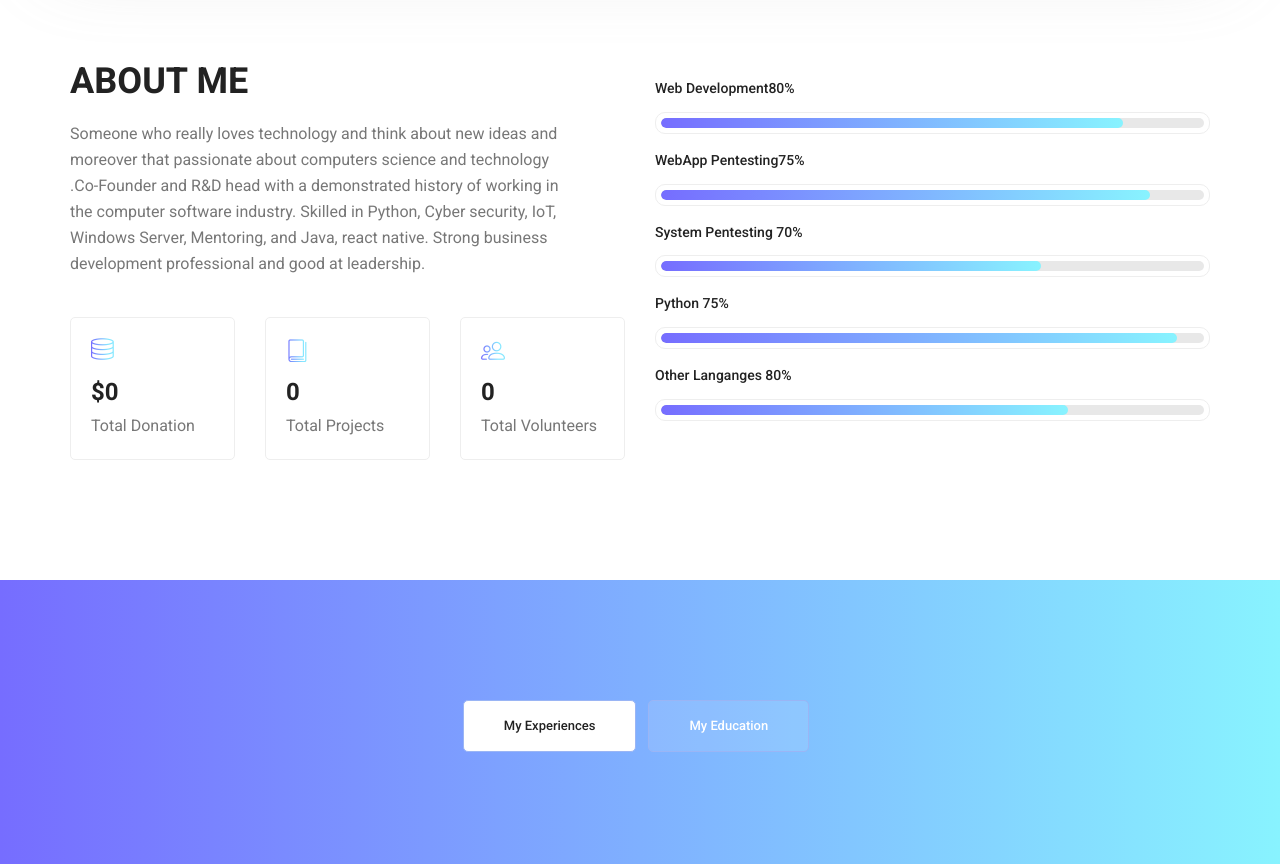
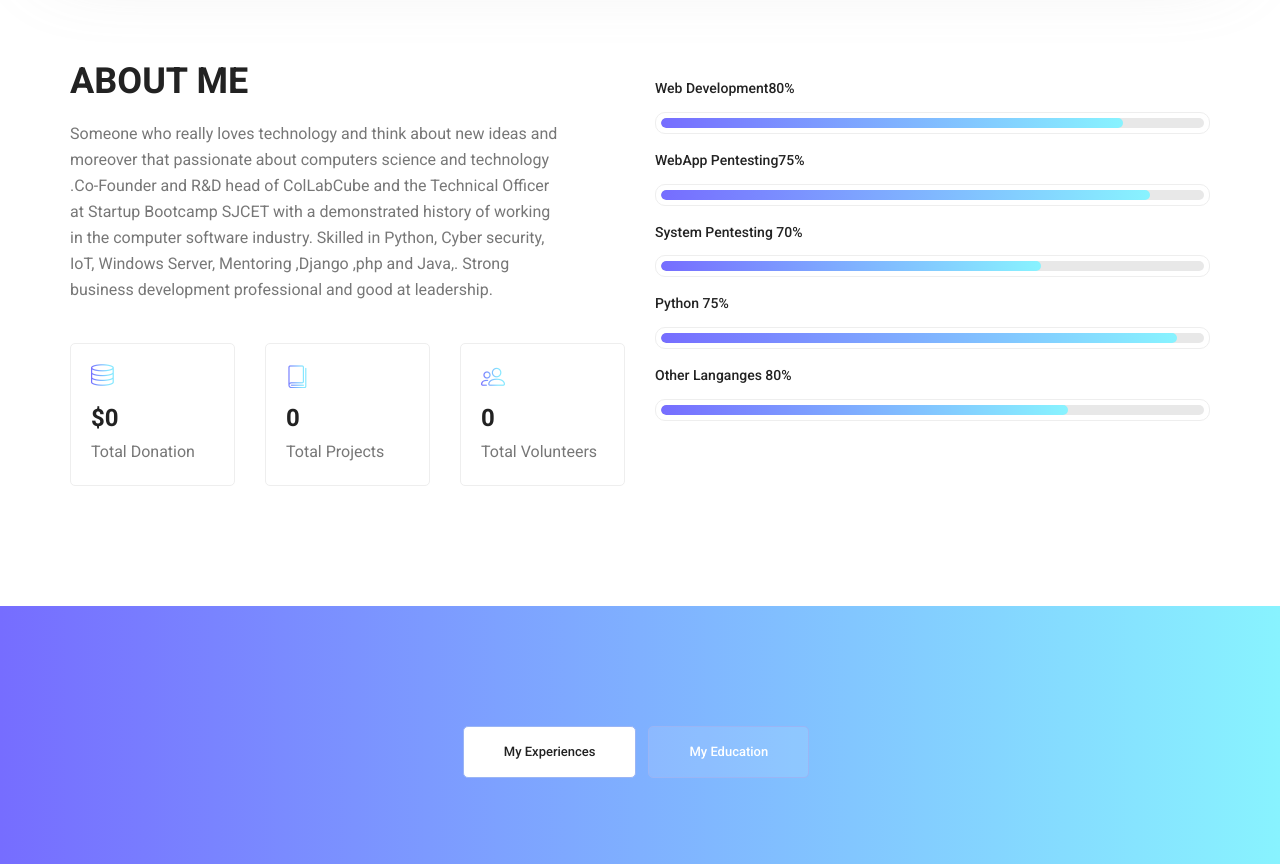
Before and after one commit to tomthomas12/tomthomas007.github.io, a plain HTML site: page index.html in a window 1280 px wide. Shown: the part 1020-1884 px from the top of the page. Drawn offline with Linux system fonts and the light colour scheme.

Commit message:
Update index.html

```diff
--- a/index.html
+++ b/index.html
@@ -91,7 +91,7 @@
         			<div class="col-lg-6">
         				<div class="welcome_text">
         					<h4>About Me</h4>
-        					<p>Someone who really loves technology and think about new ideas and moreover that passionate about computers science and technology .Co-Founder and R&D head with a demonstrated history of working in the computer software industry. Skilled in Python, Cyber security, IoT, Windows Server, Mentoring, and Java, react native. Strong business development professional and good at leadership.</p>
+        					<p>Someone who really loves technology and think about new ideas and moreover that passionate about computers science and technology .Co-Founder and R&D head of ColLabCube and the Technical Officer at Startup Bootcamp SJCET with a demonstrated history of working in the computer software industry. Skilled in Python, Cyber security, IoT, Windows Server, Mentoring ,Django ,php and Java,. Strong business development professional and good at leadership.</p>
         					<div class="row">
         						<div class="col-md-4">
         							<div class="wel_item">
```
